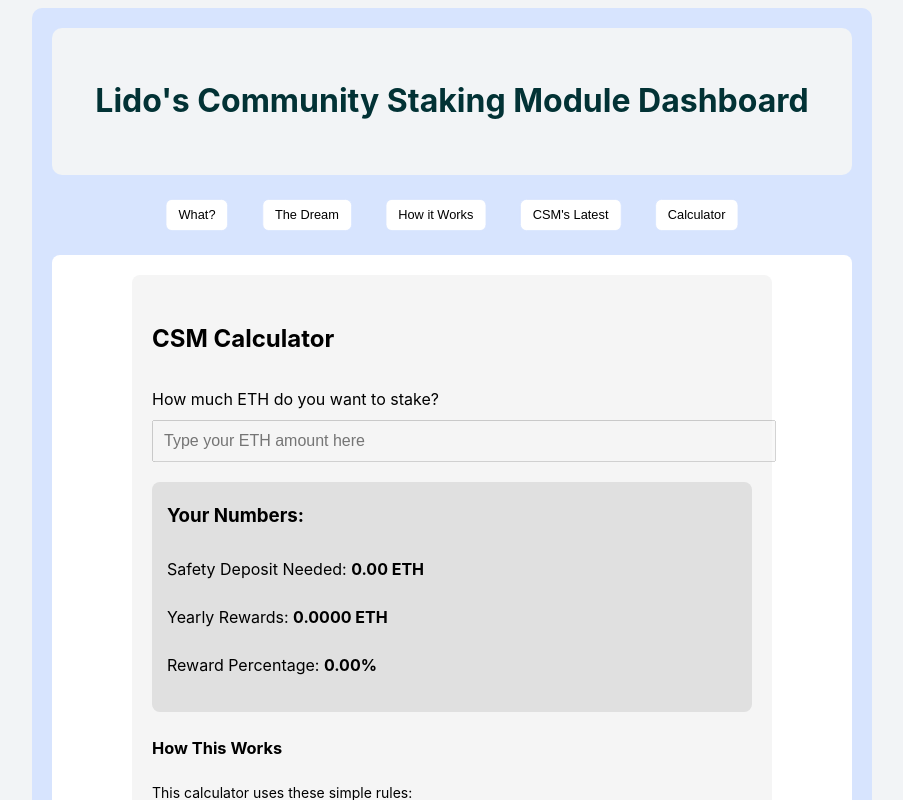
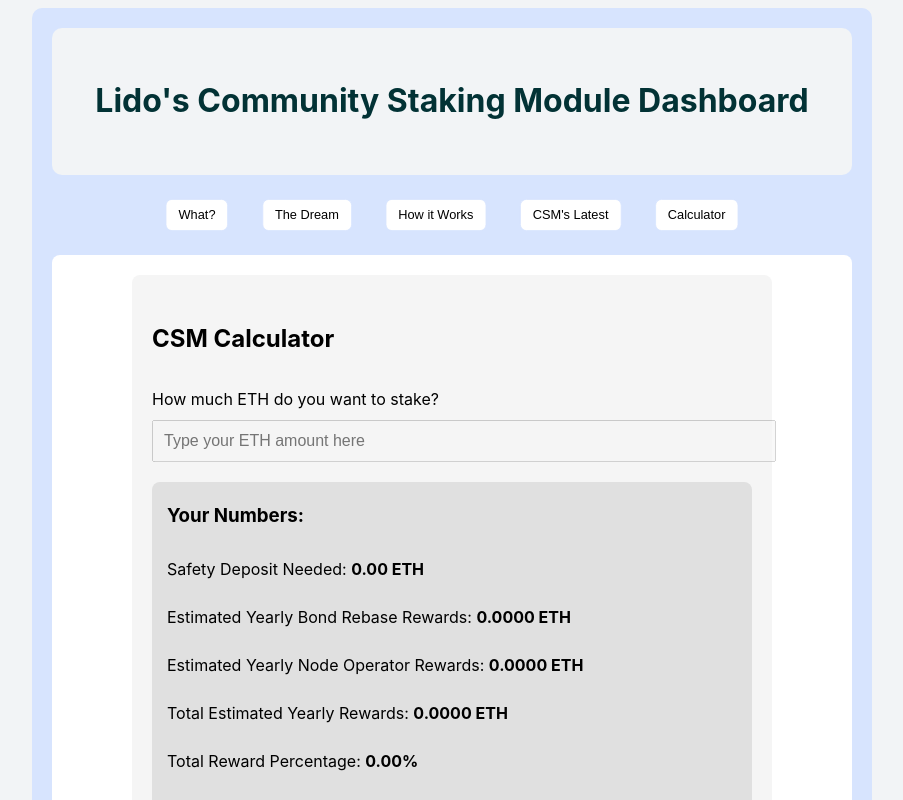
Before and after one commit to kayvee-x/lido-csm, a React (Create React App) app: page / in a window 1280 px wide. Both pictures are taken after a click on the button "Calculator". Shown: the top 800 px of the page, without its empty margins (188-1091 px from the left). Built offline with nearby package versions, Linux system fonts and the light colour scheme.

Commit message:
minor updates

```diff
--- a/src/App.js
+++ b/src/App.js
@@ -5,12 +5,13 @@
   const [activeTab, setActiveTab] = useState("summary");
   const [ethAmount, setEthAmount] = useState("");
   const [bondAmount, setBondAmount] = useState(0);
-  const [potentialRewards, setPotentialRewards] = useState(0);
+  const [potentialRewards, setPotentialRewards] = useState({ bondRebase: 0, nodeOperator: 0 });
 
   const BOND_CURVE_MIN = 1.5;
   const BOND_CURVE_MAX = 2;
-  const REWARDS_RATE = 0.07;
-  const ANNUAL_ETH_REWARDS_ESTIMATE = 0.04;
+  const NODE_OPERATOR_REWARD_SHARE = 0.07; // 7% share of rewards
+  const BOND_REBASE_RATE = 0.9; // 90% of staking rewards for bond rebase
+  const ETH_POS_STAKING_YIELD = 0.04; // 4% annual ETH PoS staking yield estimate
 
   const csmInfo = {
     summary: `Think of the Community Staking Module (CSM) as a special club in the Lido family where anyone can help run the network! It's like a neighborhood watch program, but for Ethereum. To join, you need to put some ETH in a piggy bank (we call it a bond) to show you'll be responsible.`,
@@ -40,16 +41,23 @@
   };
 
   const calculateRewards = (amount) => {
-    return parseFloat(amount) * ANNUAL_ETH_REWARDS_ESTIMATE * REWARDS_RATE;
+    const parsedAmount = parseFloat(amount);
+    if (isNaN(parsedAmount)) return { bondRebase: 0, nodeOperator: 0 };
+
+    const bondRebaseRewards = bondAmount * ETH_POS_STAKING_YIELD * BOND_REBASE_RATE;
+    const nodeOperatorRewards = parsedAmount * ETH_POS_STAKING_YIELD * NODE_OPERATOR_REWARD_SHARE;
+
+    return { bondRebase: bondRebaseRewards, nodeOperator: nodeOperatorRewards };
   };
 
   useEffect(() => {
     if (ethAmount) {
-      setBondAmount(calculateBond(ethAmount));
+      const calculatedBond = calculateBond(ethAmount);
+      setBondAmount(calculatedBond);
       setPotentialRewards(calculateRewards(ethAmount));
     } else {
       setBondAmount(0);
-      setPotentialRewards(0);
+      setPotentialRewards({ bondRebase: 0, nodeOperator: 0 });
     }
   }, [ethAmount]);
 
@@ -108,14 +116,22 @@
                 <strong>{bondAmount.toFixed(2)} ETH</strong>
               </p>
               <p>
-                  Yearly Rewards:{" "}
-                  <strong>{potentialRewards.toFixed(4)} ETH</strong>
+                Estimated Yearly Bond Rebase Rewards:{" "}
+                <strong>{potentialRewards.bondRebase.toFixed(4)} ETH</strong>
               </p>
               <p>
-                  Reward Percentage:{" "}
+                Estimated Yearly Node Operator Rewards:{" "}
+                <strong>{potentialRewards.nodeOperator.toFixed(4)} ETH</strong>
+              </p>
+              <p>
+                Total Estimated Yearly Rewards:{" "}
+                <strong>{(potentialRewards.bondRebase + potentialRewards.nodeOperator).toFixed(4)} ETH</strong>
+              </p>
+              <p>
+                Total Reward Percentage:{" "}
                 <strong>
                   {(
-                      (potentialRewards / parseFloat(ethAmount)) * 100 || 0
+                    ((potentialRewards.bondRebase + potentialRewards.nodeOperator) / parseFloat(ethAmount)) * 100 || 0
                   ).toFixed(2)}
                   %
                 </strong>
@@ -123,23 +139,35 @@
             </div>
             <div className="calculator-info">
               <h3>How This Works</h3>
-                <p>This calculator uses these simple rules:</p>
+              <p>This calculator uses these rules:</p>
               <ul>
                 <li>
                   Safety Deposit Range: {BOND_CURVE_MIN} - {BOND_CURVE_MAX}{" "}
                   ETH
                 </li>
-                  <li>Your Share of Rewards: {REWARDS_RATE * 100}%</li>
+                <li>Bond Rebase Rate: {BOND_REBASE_RATE * 100}% of staking rewards</li>
+                <li>Node Operator Reward Share: {(NODE_OPERATOR_REWARD_SHARE * 100).toFixed(3)}% of staking rewards</li>
                 <li>
-                    Expected Yearly ETH Rewards:{" "}
-                    {ANNUAL_ETH_REWARDS_ESTIMATE * 100}%
+                  Estimated ETH PoS Staking Yield:{" "}
+                  {ETH_POS_STAKING_YIELD * 100}%
                 </li>
               </ul>
               <p>
                 <em>
-                    Remember: These are just estimates - like a weather
-                    forecast, the actual results might be different!
+                  Remember: These are estimates based on Holesky testnet values.
+                  Actual results may vary, and mainnet values will be set by DAO vote.
                 </em>
+              </p>
+              <p>
+                <strong>Additional Reward Features:</strong>
+              </p>
+              <ul>
+                <li>Rewards smoothing across all Lido modules (e.g., block proposer rewards, sync committee rewards)</li>
+                <li>Rewards socialisation among validators whose performance exceeds a certain threshold</li>
+                <li>Underperforming validators will receive no node operator rewards for the given frame</li>
+              </ul>
+              <p>
+                <strong>Note:</strong> The actual rewards may be reduced due to poor performance penalties.
               </p>
             </div>
           </div>
```
Also changed, not shown: 1 other file (tests, documents, lock files or other folders). Lines whose indentation alone changed are shown as unchanged.
